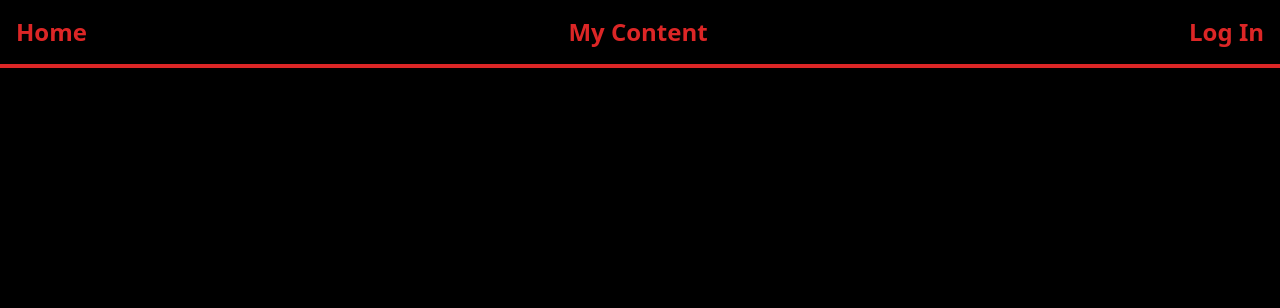
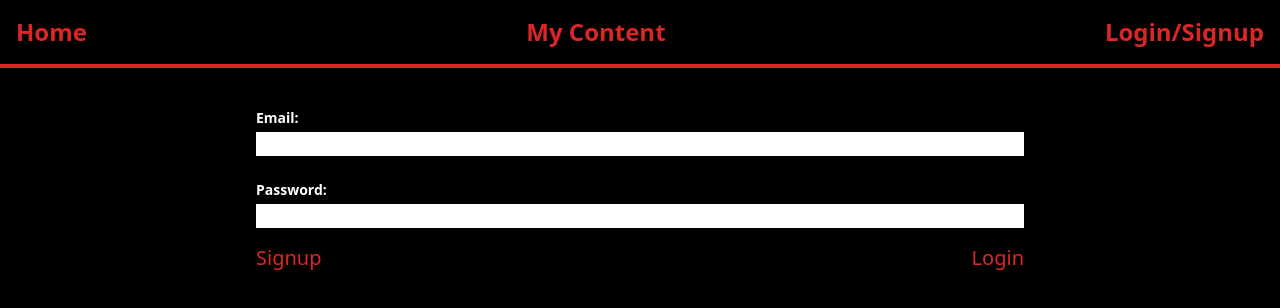
Before and after one commit to JFerraro26/tableTopStories, a React (Create React App) app in the folder ghi/: page /account/login-signup in a window 1280 px wide. Shown: the top 308 px of the page. Built offline with nearby package versions, Linux system fonts and the light colour scheme; no server answers.

Commit message:
added ability to sign up

```diff
--- a/ghi/src/App.js
+++ b/ghi/src/App.js
@@ -4,7 +4,7 @@ import Nav from "./Nav/Nav";
 import WorldList from "./world/details/WorldList";
 import WorldPage from "./world/details/WorldPage";
 import BaseCreate from "./world/create/BaseCreate";
-import LoginInForm from "./account/LogIn";
+import LandingPage from "./account/LandingPage";
 
 function App() {
 	return (
@@ -14,7 +14,7 @@ function App() {
 				<Routes>
 					<Route path="/" element={<MainPage />} />
 					<Route path="/account">
-						<Route path="login" element={<LoginInForm />} />
+						<Route path="login-signup" element={<LandingPage />} />
 					</Route>
 					<Route path="/worlds">
 						<Route path="" element={<WorldList />} />
--- a/ghi/src/Nav/Nav.js
+++ b/ghi/src/Nav/Nav.js
@@ -55,9 +55,9 @@ function Nav() {
 				) : (
 					<NavLink
 						className="text-2xl font-semibold hover:text-3xl"
-						to="/account/login"
+						to="/account/login-signup"
 					>
-						Log In
+						Login/Signup
 					</NavLink>
 				)}
 			</div>
--- /dev/null
+++ b/ghi/src/account/LandingPage.js
@@ -0,0 +1,18 @@
+import { useState } from "react";
+import LoginInForm from "./LogInForm";
+import SignupForm from "./SignupForm";
+
+function LandingPage() {
+	const [page, setPage] = useState("login");
+	return (
+		<div>
+			{page === "login" ? (
+				<LoginInForm setPage={setPage} />
+			) : (
+				<SignupForm setPage={setPage} />
+			)}
+		</div>
+	);
+}
+
+export default LandingPage;
--- a/ghi/src/account/LogIn.js
+++ b/ghi/src/account/LogInForm.js
@@ -1,11 +1,12 @@
 import { useState } from "react";
 import { useDispatch } from "react-redux";
 import { setAccount } from "../redux/slices/accountSlice";
-
-function LoginInForm() {
+import { useNavigate } from "react-router-dom";
+function LoginInForm({ setPage }) {
 	const [email, setEmail] = useState("");
 	const [password, setPassword] = useState("");
 	const dispatch = useDispatch();
+	const navigate = useNavigate();
 
 	const handlesubmit = async (e) => {
 		e.preventDefault();
@@ -24,6 +25,7 @@ function LoginInForm() {
 		if (response.ok) {
 			const token = await response.json();
 			dispatch(setAccount(token));
+			navigate("/");
 		} else {
 			console.error(response);
 		}
@@ -61,7 +63,16 @@ function LoginInForm() {
 						onChange={(e) => setPassword(e.target.value)}
 					/>
 				</div>
-				<div className="flex justify-end">
+				<div className="flex justify-between">
+					<button
+						onClick={() => {
+							setPage("sign-up");
+						}}
+						className="text-xl border-1 rounded-2xl hover:text-red-300"
+						type="button"
+					>
+						Signup
+					</button>
 					<button
 						className="text-xl border-1 rounded-2xl hover:text-red-300"
 						type="submit"
--- /dev/null
+++ b/ghi/src/account/SignupForm.js
@@ -0,0 +1,134 @@
+import { useState } from "react";
+import { useDispatch } from "react-redux";
+import { setAccount } from "../redux/slices/accountSlice";
+import { useNavigate } from "react-router-dom";
+
+function SignUpForm({ setPage }) {
+	const [username, setUsername] = useState();
+	const [email, setEmail] = useState();
+	const [password, setPassword] = useState();
+	const [passwordCheck, setPasswordCheck] = useState();
+	const dispatch = useDispatch();
+	const navigate = useNavigate();
+
+	const handlesubmit = async (e) => {
+		e.preventDefault();
+		if (password === passwordCheck) {
+			const data = {};
+			data.email = email;
+			data.password = password;
+			data.username = username;
+			let url = `${process.env.REACT_APP_API_HOST}/api/create-account`;
+			let fetchConfig = {
+				method: "post",
+				body: JSON.stringify(data),
+				headers: {
+					"Content-Type": "application/json",
+				},
+			};
+			const response = await fetch(url, fetchConfig);
+			if (response.ok) {
+				let tokenUrl = `${process.env.REACT_APP_API_HOST}/api/login`;
+				let tokenFetchConfig = {
+					method: "post",
+					body: JSON.stringify(data),
+					headers: {
+						"Content-Type": "application/json",
+					},
+				};
+				const tokenResponse = await fetch(tokenUrl, tokenFetchConfig);
+				if (tokenResponse.ok) {
+					const token = await tokenResponse.json();
+					dispatch(setAccount(token));
+					navigate("/");
+				} else {
+					console.error(tokenResponse);
+				}
+			} else {
+				console.error(response);
+			}
+		} else {
+			console.error("Passwords Do not match");
+		}
+	};
+
+	return (
+		<div className="grid grid-cols-5">
+			<form
+				onSubmit={handlesubmit}
+				className="flex flex-col mt-10 col-start-2 col-span-3 gap-4"
+			>
+				<div className="flex flex-col space-y-1">
+					<label className="text-sm font-semibold text-white">
+						Username:
+					</label>
+					<input
+						value={username}
+						name="username"
+						required
+						type="text"
+						className=""
+						onChange={(e) => setUsername(e.target.value)}
+					/>
+				</div>
+				<div className="flex flex-col space-y-1">
+					<label className="text-sm font-semibold text-white">
+						Email:
+					</label>
+					<input
+						value={email}
+						name="email"
+						required
+						type="text"
+						className=""
+						onChange={(e) => setEmail(e.target.value)}
+					/>
+				</div>
+				<div className="flex flex-col mt-2 space-y-1">
+					<label className="text-sm font-semibold text-white">
+						Password:
+					</label>
+					<input
+						value={password}
+						name="password"
+						required
+						type="password"
+						className=""
+						onChange={(e) => setPassword(e.target.value)}
+					/>
+				</div>
+				<div className="flex flex-col mt-2 space-y-1">
+					<label className="text-sm font-semibold text-white">
+						Confirm Password:
+					</label>
+					<input
+						value={passwordCheck}
+						name="password-check"
+						required
+						type="password-check"
+						className=""
+						onChange={(e) => setPasswordCheck(e.target.value)}
+					/>
+				</div>
+				<div className="flex justify-between">
+					<button
+						onClick={() => {
+							setPage("login");
+						}}
+						className="text-xl border-1 rounded-2xl hover:text-red-300"
+						type="button"
+					>
+						Login
+					</button>
+					<button
+						className="text-xl border-1 rounded-2xl hover:text-red-300"
+						type="submit"
+					>
+						Signup
+					</button>
+				</div>
+			</form>
+		</div>
+	);
+}
+export default SignUpForm;
```
